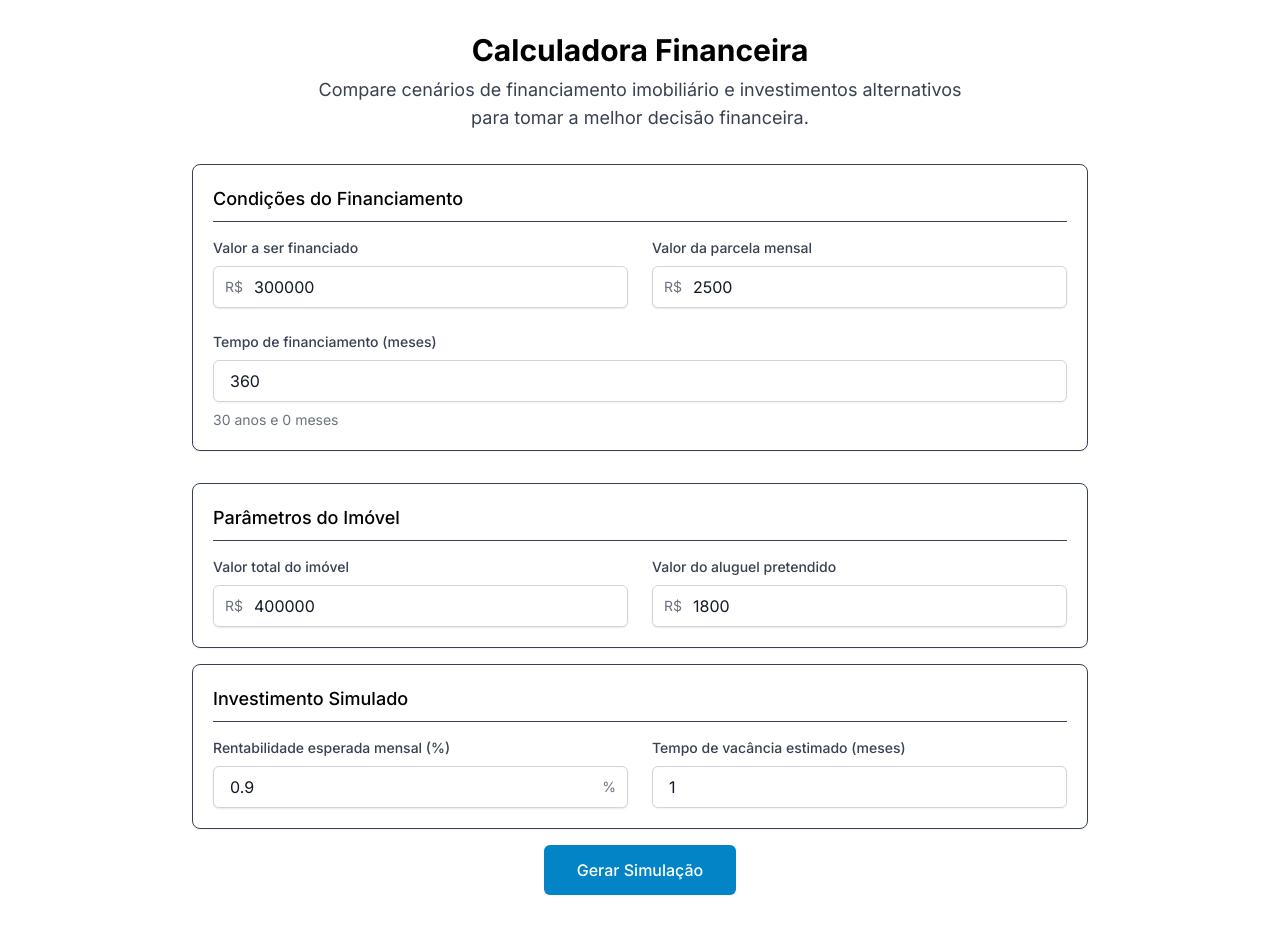
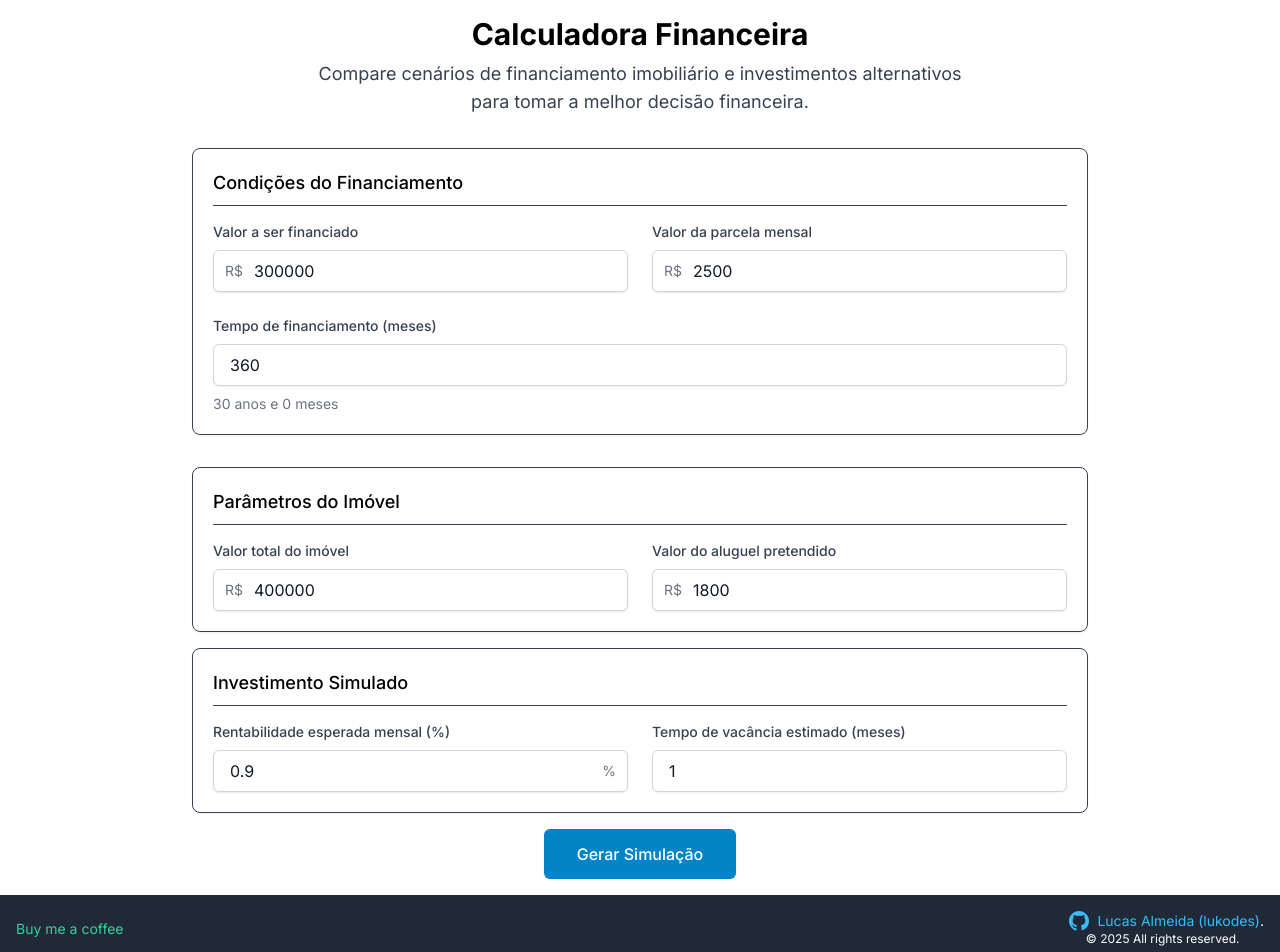
Before and after one commit to lukodes/property_yield_calc, a Vue app: page / in a window 1280 px wide. Shown: the top 952 px of the page. Before the commit the page ends 927 px from the top, so only its background shows below. Built offline with nearby package versions, Linux system fonts and the light colour scheme.

Commit message:
feat: add footer component and restructure layout for improved design

```diff
--- a/src/App.vue
+++ b/src/App.vue
@@ -1,7 +1,13 @@
 <script setup lang="ts">
 import { RouterView } from 'vue-router'
+import Footer from './components/Footer.vue'
 </script>
 
 <template>
-  <RouterView />
+  <div class="flex flex-col min-h-screen">
+    <main class="flex-grow">
+      <RouterView />
+    </main>
+    <Footer />
+  </div>
 </template>
--- /dev/null
+++ b/src/components/Footer.vue
@@ -0,0 +1,25 @@
+<script setup lang="ts">
+</script>
+
+<template>
+  <footer class="bg-gray-800 text-white py-4">
+    <div class="mx-auto px-4 text-center flex justify-between">
+      <p class="text-sm mt-2">
+        <a href="https://www.buymeacoffee.com/lukodes" target="_blank" class="text-accent-400 hover:underline">Buy me a coffee</a>
+      </p>
+      <div class="text-sm">
+        <div class="flex items-center justify-center">
+          <a href="https://github.com/lukodes" target="_blank" class="inline-block ml-2">
+            <svg xmlns="http://www.w3.org/2000/svg" class="h-5 w-5 text-primary-400 hover:text-primary-300" fill="currentColor" viewBox="0 0 24 24">
+              <path d="M12 0C5.37 0 0 5.37 0 12c0 5.3 3.438 9.8 8.207 11.387.6.113.793-.26.793-.577v-2.234c-3.338.726-4.042-1.61-4.042-1.61-.546-1.387-1.333-1.756-1.333-1.756-1.09-.746.083-.73.083-.73 1.205.084 1.84 1.237 1.84 1.237 1.07 1.834 2.807 1.304 3.492.997.108-.774.42-1.305.763-1.605-2.665-.303-5.467-1.333-5.467-5.93 0-1.31.468-2.382 1.236-3.222-.124-.303-.535-1.523.117-3.176 0 0 1.008-.322 3.3 1.23a11.52 11.52 0 0 1 3.003-.404c1.02.005 2.047.137 3.003.404 2.29-1.552 3.297-1.23 3.297-1.23.653 1.653.242 2.873.118 3.176.77.84 1.235 1.912 1.235 3.222 0 4.61-2.807 5.624-5.48 5.92.43.37.823 1.102.823 2.222v3.293c0 .32.192.694.8.577C20.565 21.8 24 17.3 24 12c0-6.63-5.37-12-12-12z"/>
+            </svg>
+          </a>
+          <a href="https://github.com/lukodes" target="_blank" class="text-primary-400 hover:underline ml-2">Lucas Almeida (lukodes)</a>.
+        </div>
+        <div class="text-xs text-center">
+          © {{ new Date().getFullYear() }} All rights reserved.
+        </div>
+      </div>
+    </div>
+  </footer>
+</template>
--- a/src/views/HomePage.vue
+++ b/src/views/HomePage.vue
@@ -4,7 +4,7 @@ import CalculatorForm from '../components/form/CalculatorForm.vue';
 </script>
 
 <template>
-  <div class="min-h-screen py-8">
+  <div class="py-4">
     <div class="container mx-auto px-4">
       <header class="mb-8 text-center">
         <h1 class="text-3xl font-bold mb-2">Calculadora Financeira</h1>
--- a/src/views/ResultsPage.vue
+++ b/src/views/ResultsPage.vue
@@ -5,7 +5,7 @@ import InvestmentSimulationTable from '../components/results/InvestmentSimulatio
 </script>
 
 <template>
-  <div class="min-h-screen bg-gray-50 py-8">
+  <div class="bg-gray-50 py-4">
     <div class="container mx-auto px-4 max-w-6xl">
       <header class="mb-8 text-center">
         <h1 class="text-3xl font-bold text-gray-900 mb-2">Resultados da Simulação</h1>
```
